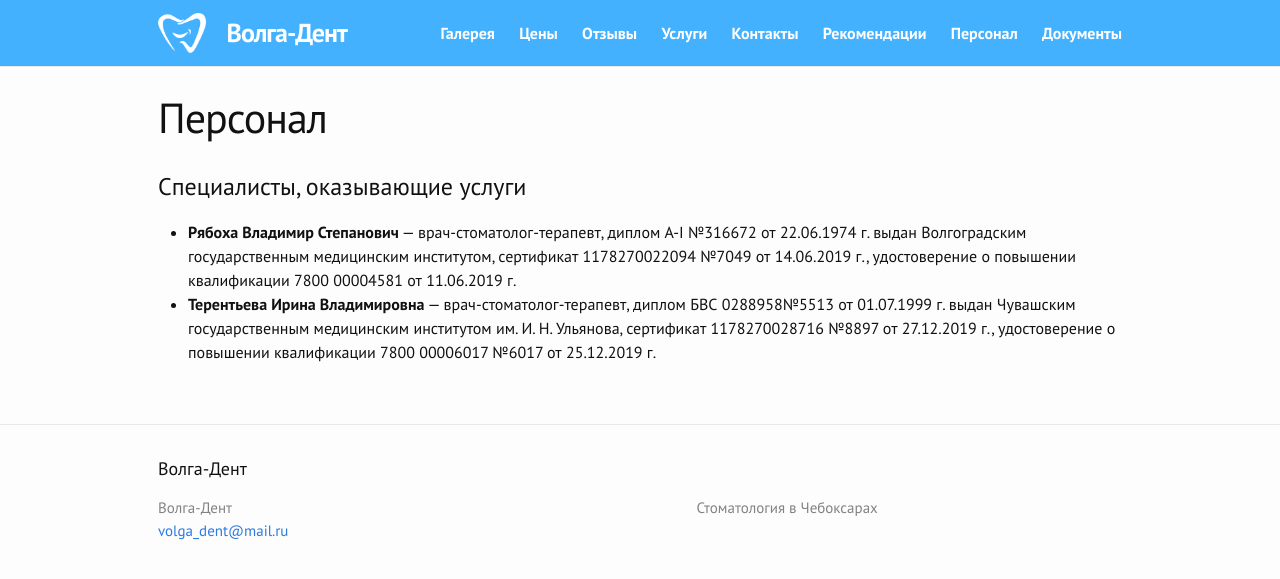
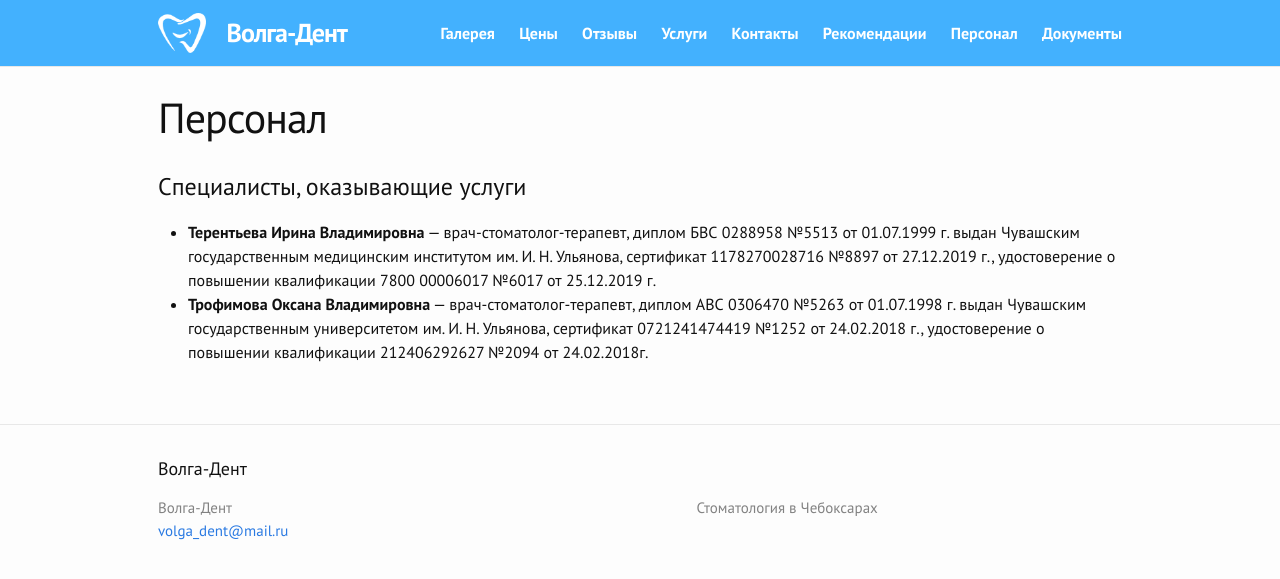
Before and after one commit to albus-dentes/albus-dentes.github.io, a Jekyll site: the page built from personnel/index.md, in a window 1280 px wide. Shown: the top 579 px of the page. Built offline with Jekyll 4.4.1, drawn with Linux system fonts in a browser that asks for light colours.

Commit message:
Update personnel

```diff
--- a/personnel/index.md
+++ b/personnel/index.md
@@ -5,13 +5,9 @@
 
 # Специалисты, оказывающие услуги
 
-- **Рябоха Владимир Степанович** — врач-стоматолог-терапевт,
-  диплом A-I №316672 от 22.06.1974 г. выдан Волгоградским государственным
-  медицинским институтом, сертификат 1178270022094 №7049 от 14.06.2019
-  г., удостоверение о повышении квалификации 7800 00004581 от
-  11.06.2019 г.
 - **Терентьева Ирина Владимировна** — врач-стоматолог-терапевт, диплом
-  БВС 0288958№5513 от 01.07.1999 г. выдан Чувашским государственным
+  БВС 0288958 №5513 от 01.07.1999 г. выдан Чувашским государственным
   медицинским институтом им. И. Н. Ульянова, сертификат 1178270028716
   №8897 от 27.12.2019 г., удостоверение о повышении квалификации 7800
   00006017 №6017 от 25.12.2019 г.
+- **Трофимова Оксана Владимировна** — врач-стоматолог-терапевт, диплом АВС 0306470 №5263 от 01.07.1998 г. выдан Чувашским государственным университетом им. И. Н. Ульянова, сертификат 0721241474419 №1252 от 24.02.2018 г., удостоверение о повышении квалификации 212406292627 №2094 от 24.02.2018г.
```
